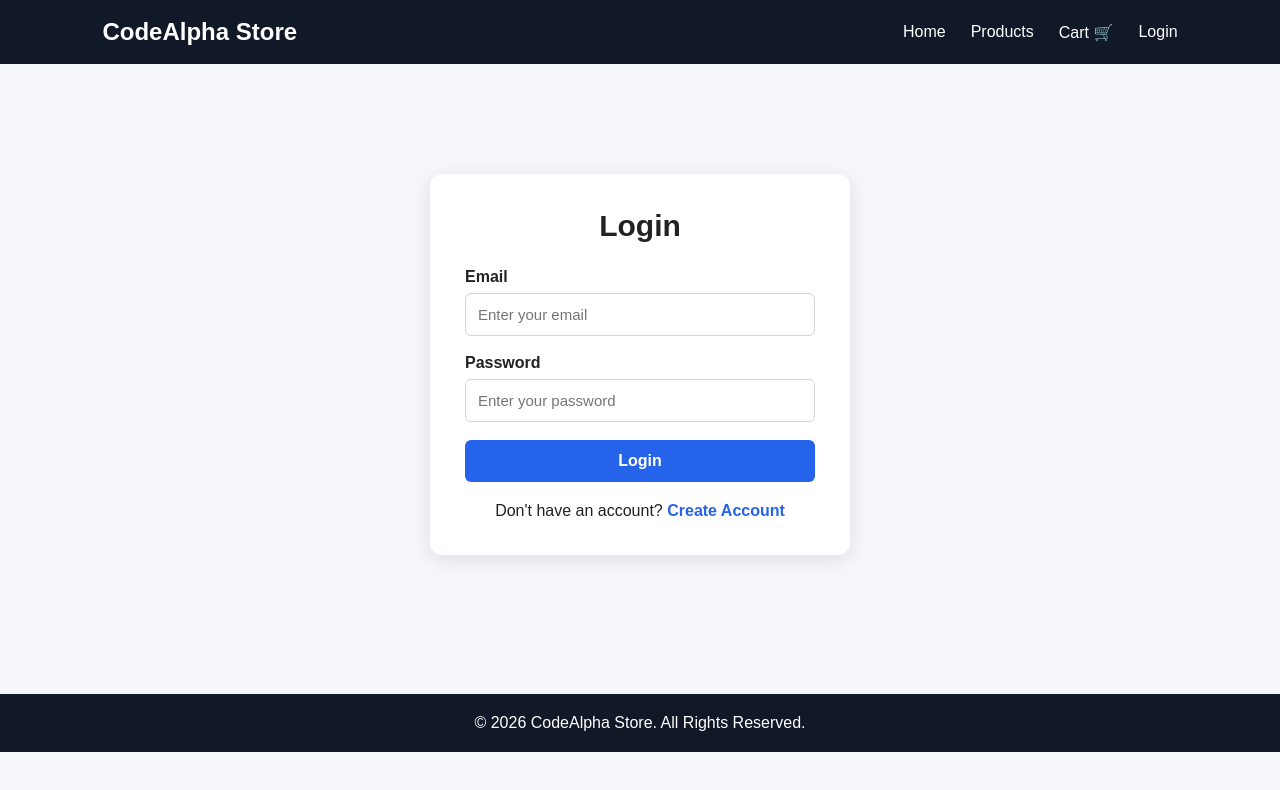
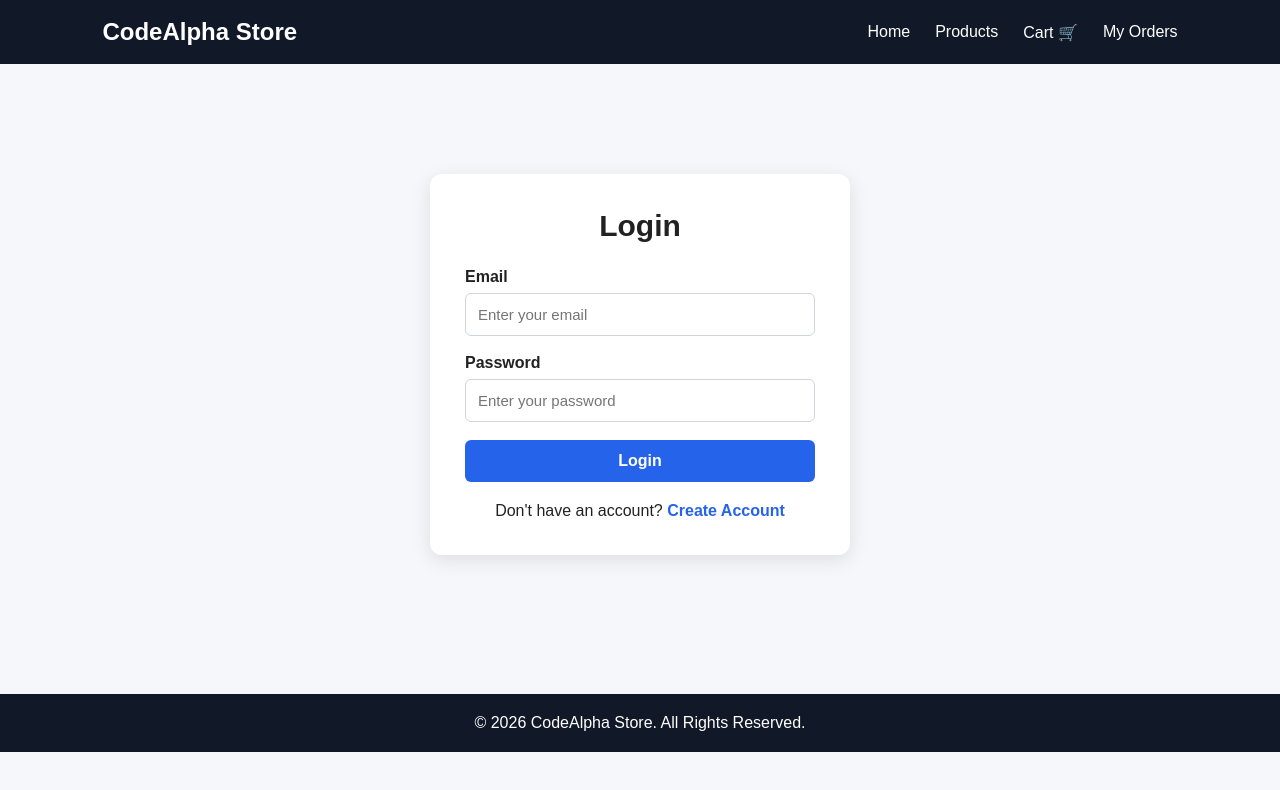
Before and after one commit to Jesi0505/CodeAlpha_EcommerceStore, a plain HTML site: page frontend/login.html in a window 1280 px wide. Drawn offline with Linux system fonts and the light colour scheme.

Commit message:
Update navigation links in login.html

```diff
--- a/frontend/login.html
+++ b/frontend/login.html
@@ -102,11 +102,11 @@
             <h1>CodeAlpha Store</h1>
 
             <div class="nav-links">
-                <a href="index.html">Home</a>
-                <a href="products.html">Products</a>
-                <a href="cart.html">Cart 🛒</a>
-                <a href="login.html">Login</a>
-            </div>
+    <a href="index.html">Home</a>
+    <a href="products.html">Products</a>
+    <a href="cart.html">Cart 🛒</a>
+    <a href="orders.html">My Orders</a>
+</div>
 
         </nav>
 
```
